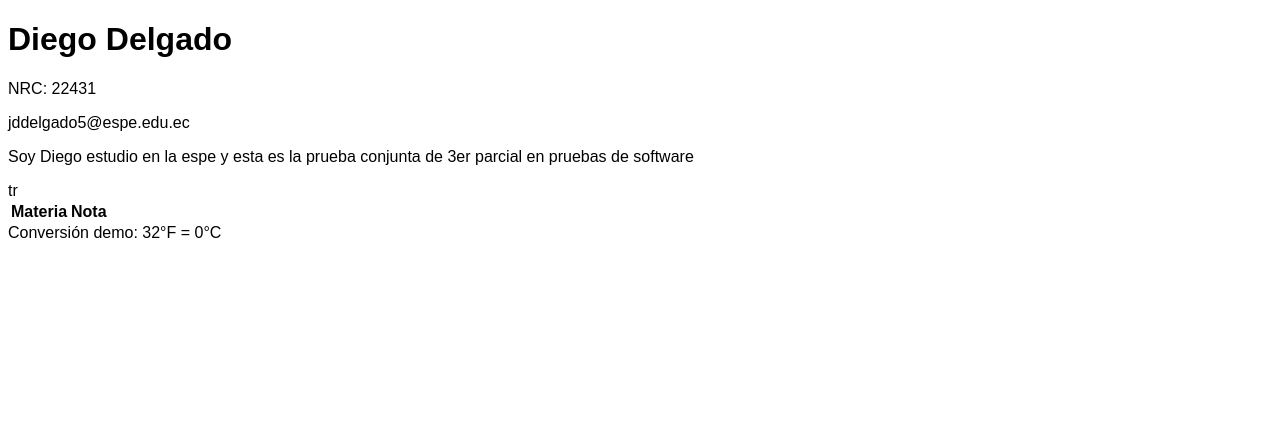
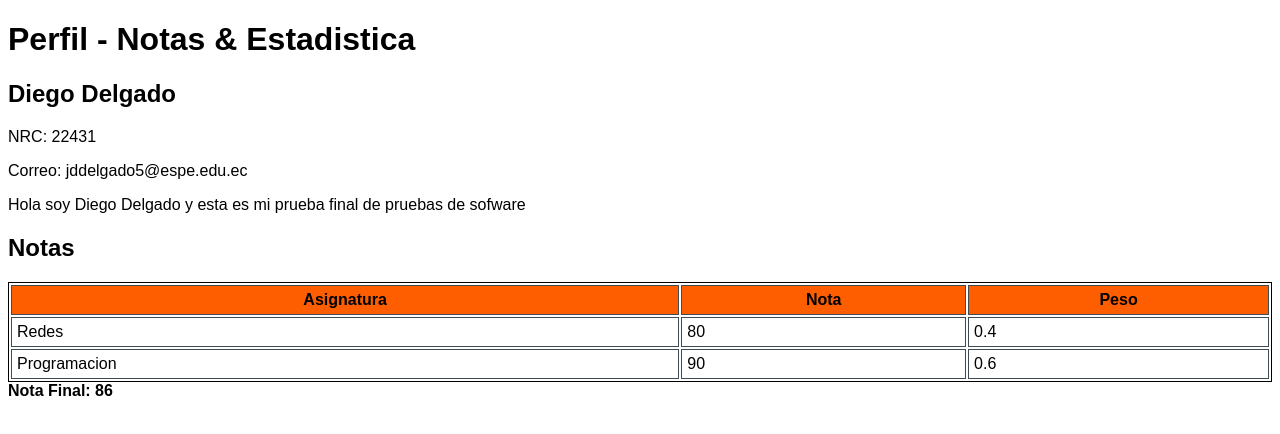
Before and after one commit to digosk1d/CI-CD, a website: page public/index.html in a window 1280 px wide. Drawn offline with Linux system fonts and the light colour scheme.

Commit message:
Notas & Estadistica v2

```diff
--- a/public/app.js
+++ b/public/app.js
@@ -1,12 +1,21 @@
-// Reusar lógica de conversión en el navegador (demo simple)
-
-// Función copiada para demo (original en src/utils/conversions.js)
-function toCelsius(f) {
-  if (typeof f !== 'number' || !Number.isFinite(f)) {
-    throw new TypeError('Input must be a finite number');
+function calcularNotaPonderada(elementos) {
+  if (!Array.isArray(elementos)) throw new TypeError('debe ser arreglo');
+  for (const elem of elementos) {
+    if (typeof elem !== 'object') throw new TypeError('debe ser objeto');
+    if (typeof elem.nota !== 'number' || elem.nota < 0 || elem.nota > 100) throw new RangeError('nota mala');
+    if (typeof elem.peso !== 'number' || elem.peso < 0 || elem.peso > 1) throw new RangeError('peso malo');
   }
-  const c = (f - 32) * 5 / 9;
-  return Math.round(c * 10) / 10; // Redondeo a 1 decimal
+  const pesoTotal = elementos.reduce((s, e) => s + e.peso, 0);
+  if (Math.abs(pesoTotal - 1) > 0.001) throw new RangeError('pesos no suman 1');
+  const suma = elementos.reduce((s, e) => s + e.nota * e.peso, 0);
+  return Number(suma.toFixed(2));
 }
 
-document.getElementById('out').textContent = `Conversión demo: 32°F = ${toCelsius(32)}°C`;
+const notas = [{ nota: 80, peso: 0.4 }, { nota: 90, peso: 0.6 }];
+
+try {
+  const notaFinal = calcularNotaPonderada(notas);
+  document.getElementById('salida').textContent = 'Nota Final: ' + notaFinal;
+} catch (e) {
+  document.getElementById('salida').textContent = 'Error: ' + e.message;
+}
--- a/public/index.html
+++ b/public/index.html
@@ -1,33 +1,37 @@
 <!DOCTYPE html>
-<html>
+<html lang="es">
 <head>
-  <title>Perfil — Notas & Estadística</title>
+  <meta charset="UTF-8">
+  <meta name="viewport" content="width=device-width, initial-scale=1.0">
+  <title>Perfil - Notas y Estadistica</title>
+  <style>
+    body { font-family: sans-serif }}
+    section { margin: 10px; padding: 10px; background: #fff; border: 1px solid #000; }
+    table { width: 100%; border: 1px solid #000; }
+    th, td { padding: 5px; border: 1px solid #3e4d53; }
+    th { background: #ff5e00; }
+    #salida { font-weight: bold; }
+  </style>
 </head>
-<style>
-  body{
-    font-family: sans-serif;
-  }
-
-</style>
 <body>
-  <h1>Diego Delgado</h1>
-  <p>NRC: 22431</p>
-  <p>jddelgado5@espe.edu.ec</p>
-  <p>Soy Diego estudio en la espe y esta es la prueba
-    conjunta de 3er parcial en pruebas de software
-  </p>
-
-  <table>
-        <th>Materia</th>
-
-        <th>Nota</th>
-
-        tr
-  </table>
-
-
-
-  <div id="out"></div>
+  <header>
+    <h1>Perfil - Notas & Estadistica</h1>
+  </header>
+  <section>
+    <h2>Diego Delgado</h2>
+    <p>NRC: 22431</p>
+    <p>Correo: jddelgado5@espe.edu.ec</p>
+    <p>Hola soy Diego Delgado y esta es mi prueba final de pruebas de sofware</p>
+  </section>
+  <section>
+    <h2>Notas</h2>
+    <table>
+      <tr><th>Asignatura</th><th>Nota</th><th>Peso</th></tr>
+      <tr><td>Redes</td><td>80</td><td>0.4</td></tr>
+      <tr><td>Programacion</td><td>90</td><td>0.6</td></tr>
+    </table>
+    <div id="salida"></div>
+  </section>
   <script src="app.js"></script>
 </body>
 </html>
```
Also changed, not shown: conversiones.test.js (deleted, +0 -17 lines), src/utils/conversiones.js (deleted, +0 -24 lines), src/utils/notas.test.js (+11 -36 lines).
